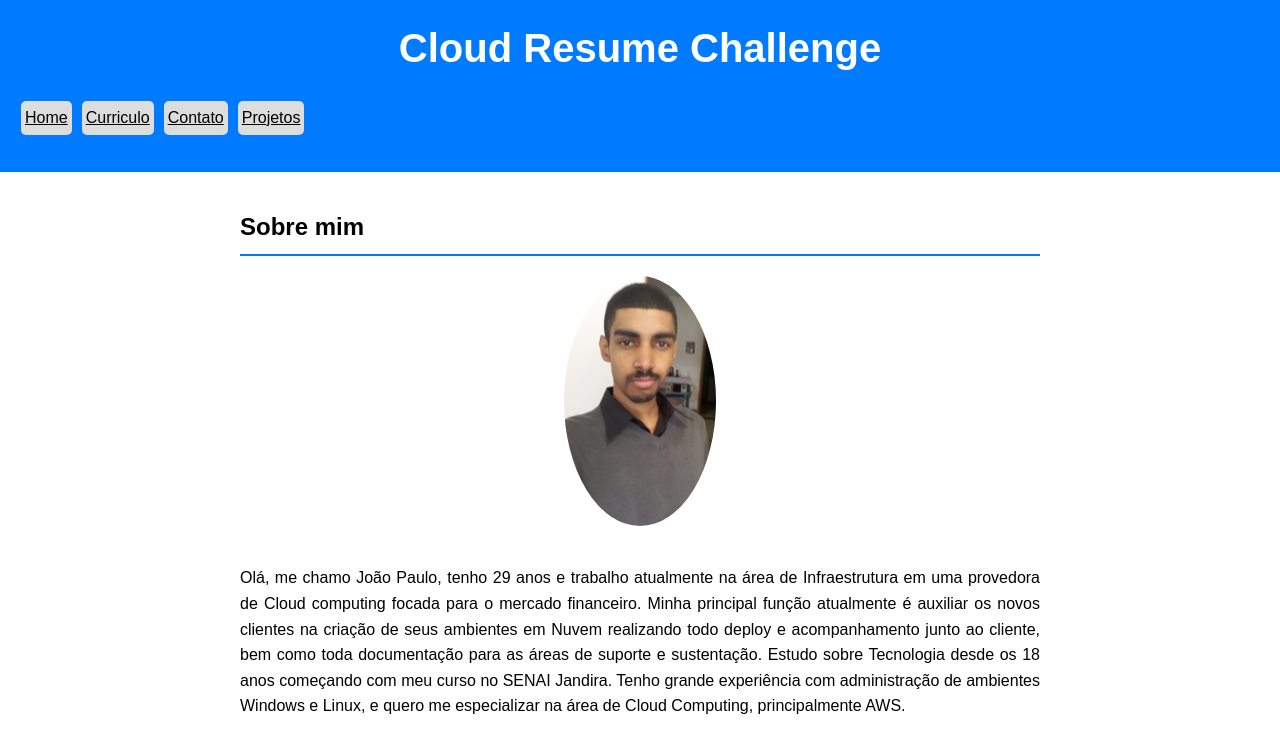
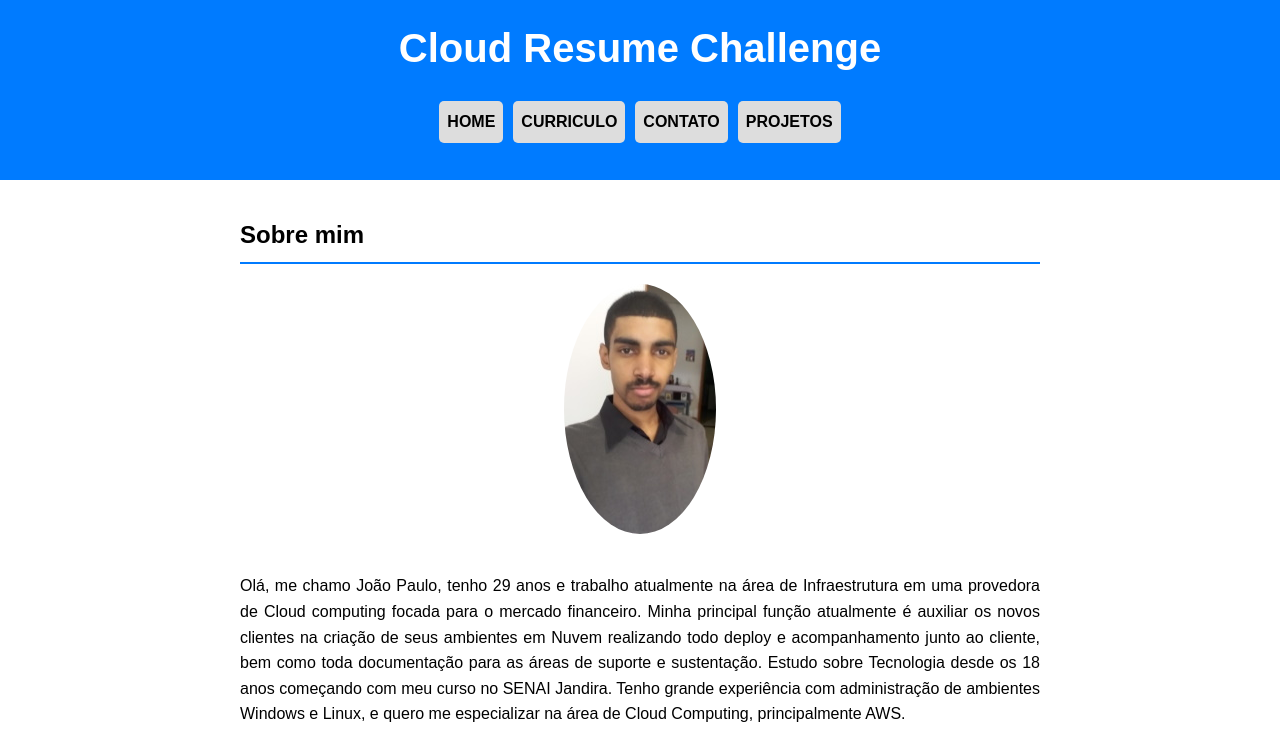
Before and after one commit to joaorodrigues1994/Cloud-Resume, a plain HTML site: page index.html in a window 1280 px wide. Shown: the top 748 px of the page. Drawn offline with Linux system fonts and the light colour scheme.

Commit message:
refactor: alter css

```diff
--- a/css/styles.css
+++ b/css/styles.css
@@ -11,6 +11,9 @@ header {
     color: #fff;
     text-align: center;
     padding: 1rem;
+    display: flex;
+    flex-direction: column;
+    align-items: center;
 }
 
 header h1 {
@@ -27,10 +30,11 @@ nav ul{
 nav li{
     background-color: #dddddd;
     color: black;
-    text-decoration: underline;
     margin: 5px;
-    padding: 4px;
+    padding: 8px;
     border-radius: 5px;
+    text-transform: uppercase;
+    font-weight: bold;
 }
 
 nav li:hover{
```
